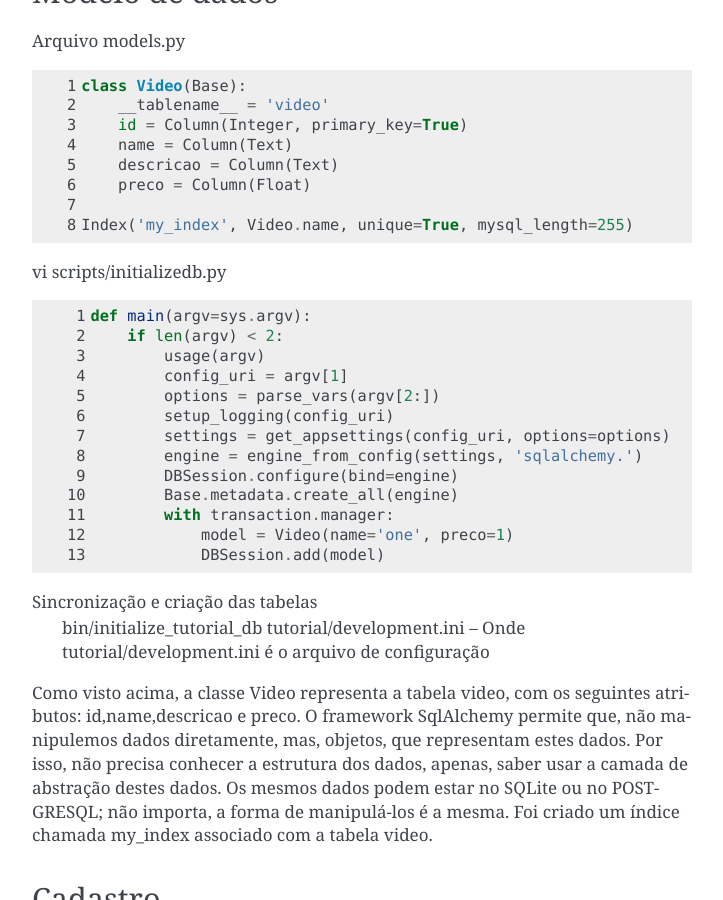
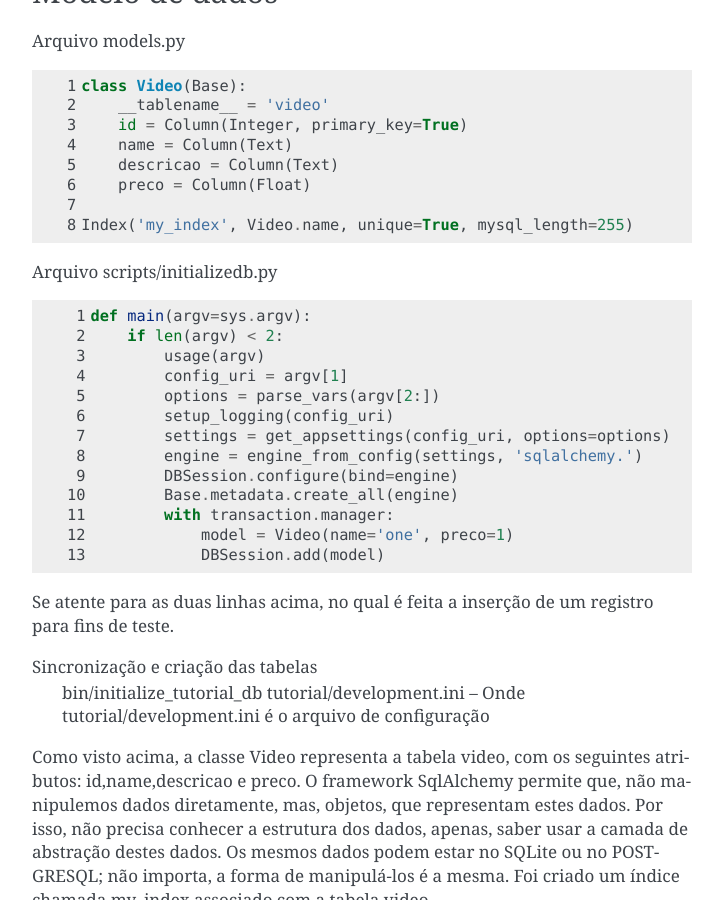
Before and after one commit to wagnerwar/piramid, a Sphinx documentation site: the page built from docs/index.rst, in a window 1280 px wide and 900 px high, scrolled down 999 px. Shown: the whole window, without its empty margins (388-1111 px from the left). Built offline with Sphinx 7.4.7, drawn with Linux system fonts in a browser that asks for light colours.

Commit message:
Comitando alterações

```diff
--- a/docs/index.rst
+++ b/docs/index.rst
@@ -78,7 +78,7 @@ Arquivo models.py
     Index('my_index', Video.name, unique=True, mysql_length=255)
 
 
-vi scripts/initializedb.py
+Arquivo scripts/initializedb.py
 
 .. code-block:: python
     :linenos:
@@ -96,6 +96,9 @@ vi scripts/initializedb.py
             with transaction.manager:
                 model = Video(name='one', preco=1)
                 DBSession.add(model)
+
+
+Se atente para as duas linhas acima, no qual é feita a inserção de um registro para fins de teste.
 
 
 Sincronização e criação das tabelas
```
